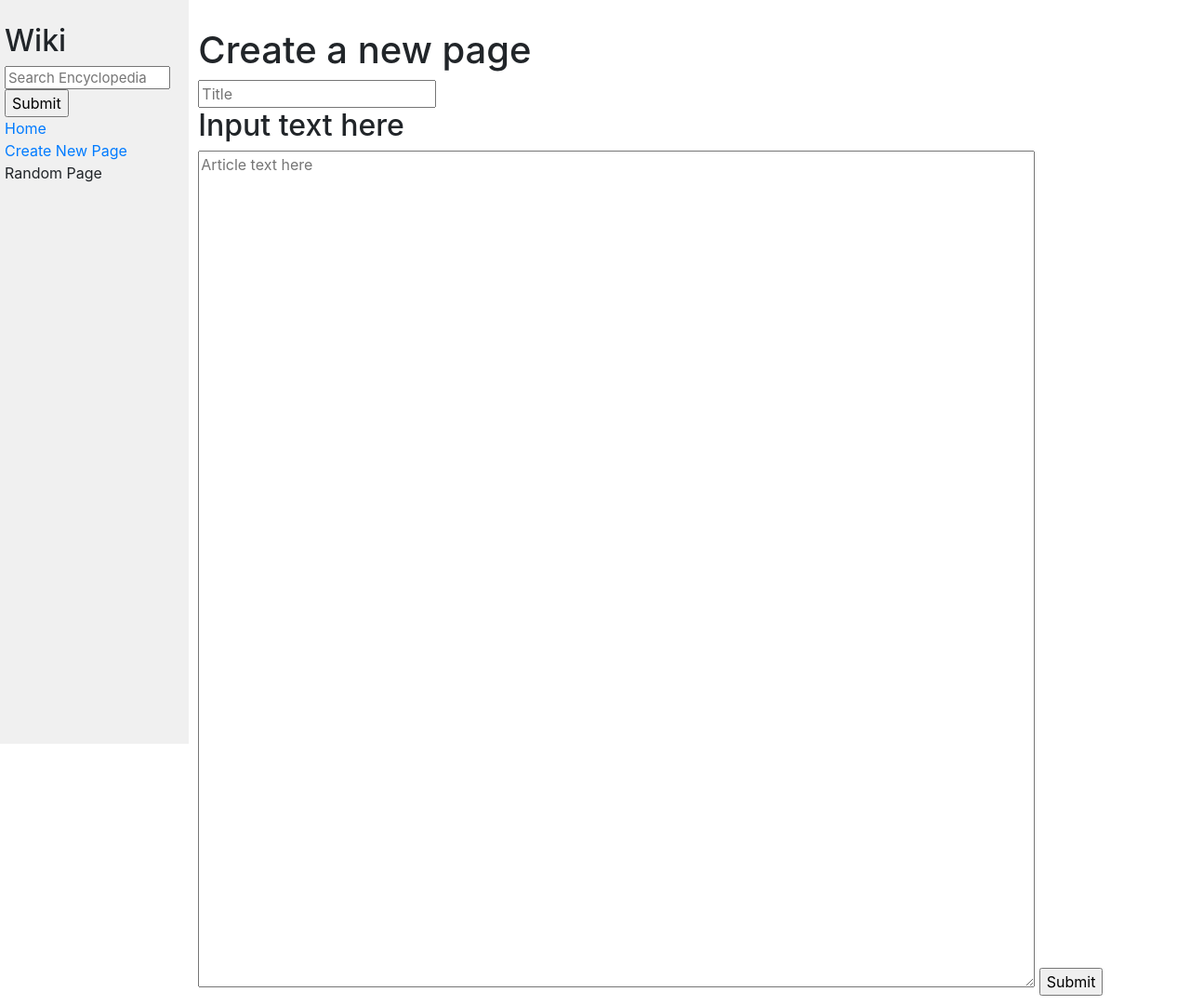
After one commit to LMJLee/Project-1, a Django app: page /create/ in a window 1280 px wide. The commit adds this page. Shown: the whole page at 93% size. Run offline with Django 3.2, Linux system fonts and the light colour scheme; some libraries are stand-ins or nearby versions.

Commit message:
third commit

```diff
--- a/wiki/encyclopedia/static/encyclopedia/styles.css
+++ b/wiki/encyclopedia/static/encyclopedia/styles1.css
@@ -13,7 +13,7 @@ h1 {
 }
 
 textarea {
-    height: 90vh;
+    height: 50vh;
     width: 80%;
 }
 
@@ -36,3 +36,8 @@ textarea {
 .sidebar h2 {
     margin-top: 5px;
 }
+
+.input-box {
+    width: 900px;
+    height: 900px;
+}
--- /dev/null
+++ b/wiki/encyclopedia/templates/encyclopedia/create.html
@@ -0,0 +1,20 @@
+{% extends "encyclopedia/layout.html" %}
+
+{% load static %}
+
+{% block title %}
+    Create a new page
+{% endblock %}
+
+{% block body %}
+    <h1>Create a new page</h1>
+
+    <form action="/createpage/" id="createpage" method="get">
+        <input type="text" name="page-title" placeholder="Title">
+        <h2> Input text here</h2>
+        <textarea class="input-box" name="page-text" placeholder="Article text here"></textarea>
+        <input type="submit">
+    </form>
+
+
+{% endblock %}
--- a/wiki/encyclopedia/templates/encyclopedia/index.html
+++ b/wiki/encyclopedia/templates/encyclopedia/index.html
@@ -11,6 +11,10 @@
         {% for entry in entries %}
             <li><a href="{% url 'title' entry %}" title="{{ entry }}">{{ entry }}</a></li>
         {% endfor %}
+
+
     </ul>
 
+
+
 {% endblock %}
--- a/wiki/encyclopedia/templates/encyclopedia/layout.html
+++ b/wiki/encyclopedia/templates/encyclopedia/layout.html
@@ -6,7 +6,7 @@
     <head>
         <title>{% block title %}{% endblock %}</title>
         <link rel="stylesheet" href="https://stackpath.bootstrapcdn.com/bootstrap/4.4.1/css/bootstrap.min.css" integrity="sha384-Vkoo8x4CGsO3+Hhxv8T/Q5PaXtkKtu6ug5TOeNV6gBiFeWPGFN9MuhOf23Q9Ifjh" crossorigin="anonymous">
-        <link href="{% static 'encyclopedia/styles.css' %}" rel="stylesheet">
+        <link href="{% static 'encyclopedia/styles1.css' %}" rel="stylesheet">
     </head>
     <body>
         <div class="row">
@@ -23,7 +23,7 @@
                     <a href="{% url 'index' %}">Home</a>
                 </div>
                 <div>
-                    Create New Page
+                    <a href="{% url 'create' %}">Create New Page</a>
                 </div>
                 <div>
                     Random Page
--- a/wiki/encyclopedia/urls.py
+++ b/wiki/encyclopedia/urls.py
@@ -5,6 +5,8 @@ from . import util
 
 urlpatterns = [
     path("", views.index, name="index"),
+    path("create/", views.create, name="create"),
     path("wiki/<str:title>", views.title, name="title"),
-    path("search/", views.search, name="search")
+    path("search/", views.search, name="search"),
+    path("createpage/", views.createpage, name="createpage")
 ]
--- a/wiki/encyclopedia/views.py
+++ b/wiki/encyclopedia/views.py
@@ -1,6 +1,8 @@
 from django.shortcuts import render
+import re
 from django.http import HttpResponse
 from markdown import Markdown
+import markdownify
 import os
 from . import util
 from . import models
@@ -12,37 +14,50 @@ from django import forms
 #If the entry does exist, the user should be presented with a page that displays the content of the entry. The title of the page should include the name of the entry.
 
 
-
-
 def title(request, title):
-    entries = [entry.lower() for entry in util.list_entries()]
-    if title not in entries:
+    entry_list = [entry.lower() for entry in util.list_entries()]
+    if title.lower() not in entry_list:
         return index(request)
     content = Markdown().convert(util.get_entry(title))
-    return render(request, "../templates/encyclopedia/title.html", {"title": title, "content": content})
+    return render(request, "encyclopedia/title.html", {"title": title, "content": content})
+
 
 def search(request):
     if request.method == 'GET':
-        query = request.GET.get('q')
+        query = request.GET.get('q').lower()
+
         entries = [entry.lower() for entry in util.list_entries()]
 
-        if query:
+        if query in entries:
             return title(request, query)
-
-        elif query not in entries:
-
-            # Get a list of all files in the directory
+        else:
+            # Get a list of all files in the "entries" directory
             all_files = os.listdir("entries")
 
-            # Filter files that contain the substring
-            test = [filename for filename in all_files if query in filename]
+            # Filter files that contain the substring (convert query to lowercase)
+            test1 = [filename for filename in all_files if query in filename.lower()]
+            test = sorted(re.sub(r"\.md$", "", filename)
+                for filename in test1 if filename.endswith(".md"))
 
-            for filename in test:
-                print(test)
-                print(query)
-            return render(request, "../templates/encyclopedia/sub.html", {"test": test})
+            print(test)
+            print(query)
+            return render(request,"../templates/encyclopedia/sub.html", {"test": test})
 
 
 
 def index(request):
     return render(request, "../templates/encyclopedia/index.html", {"entries": util.list_entries()})
+
+def create(request):
+    return render(request, "../templates/encyclopedia/create.html")
+
+def createpage(request):
+    if request.method == 'GET':
+        title = request.GET.get('page-title')
+        text = request.GET.get('page-text')
+
+        #convert text markdown
+
+        content = markdownify.markdownify(text)
+
+        return save_entry(title, content)
```
Also changed, not shown: wiki/encyclopedia/templates/encyclopedia/sub.html (+4 -6 lines).
